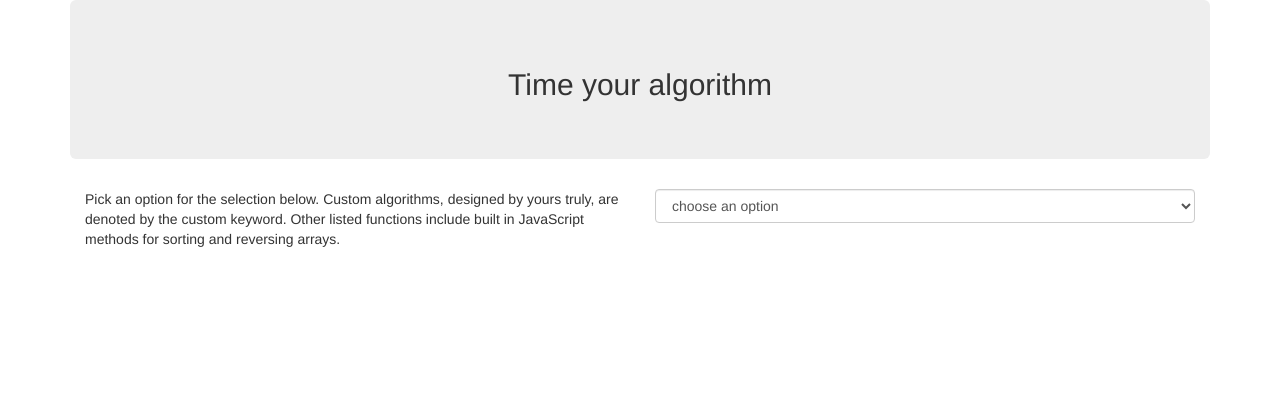
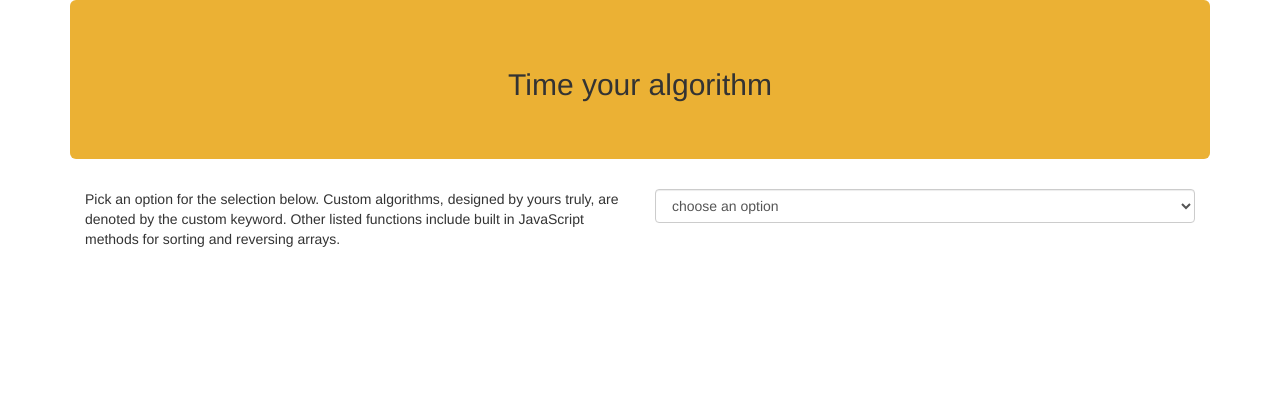
Before and after one commit to naeglinghaff/algorithm_timer, a website: page public/base.html in a window 1280 px wide. Drawn offline with nearby package versions, Linux system fonts and the light colour scheme.

Commit message:
Added colour to header

```diff
--- a/public/base.html
+++ b/public/base.html
@@ -9,7 +9,7 @@
   </head>
   <body>
     <div class="container">
-      <div class="jumbotron text-center">
+      <div style="background-color:#ebb134" class="jumbotron text-center">
         <h2> Time your algorithm </h2>
       </div>
       <div class"row">
```
Also changed, not shown: public/img/confetti.jpg (added), 2 other files.
